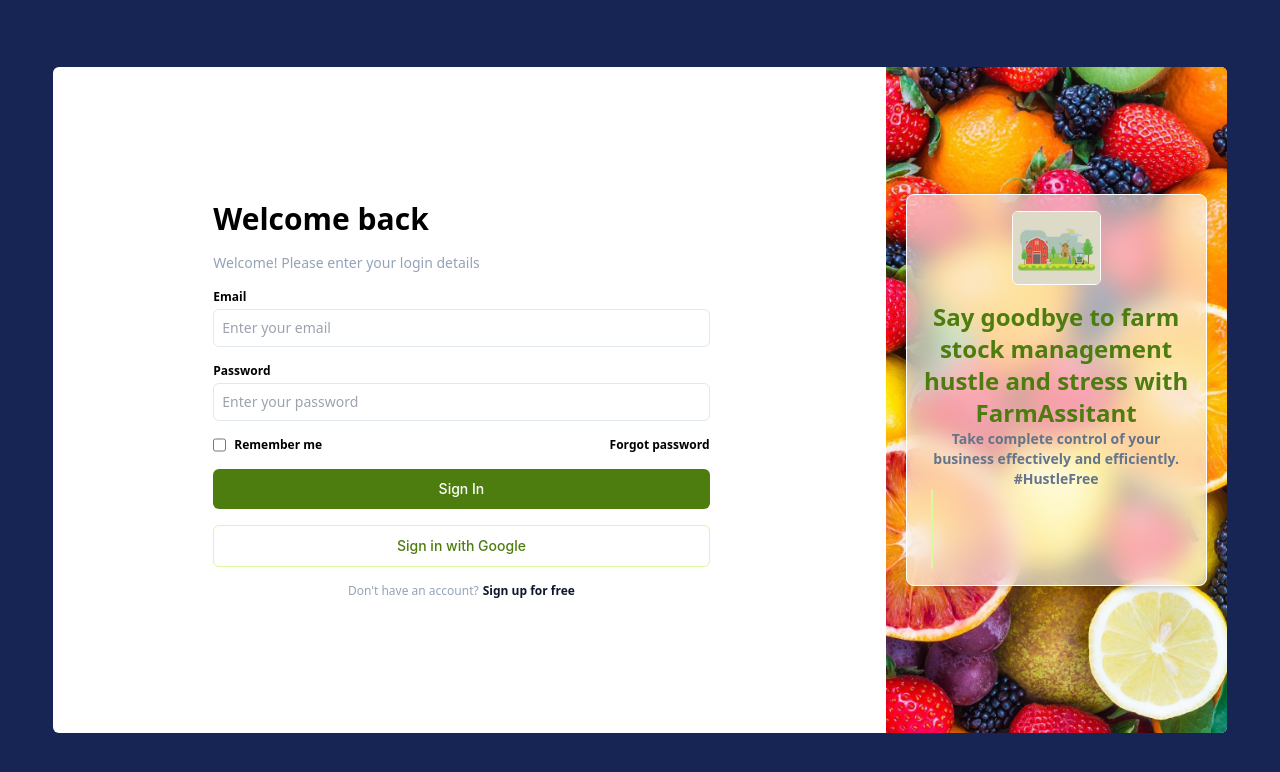
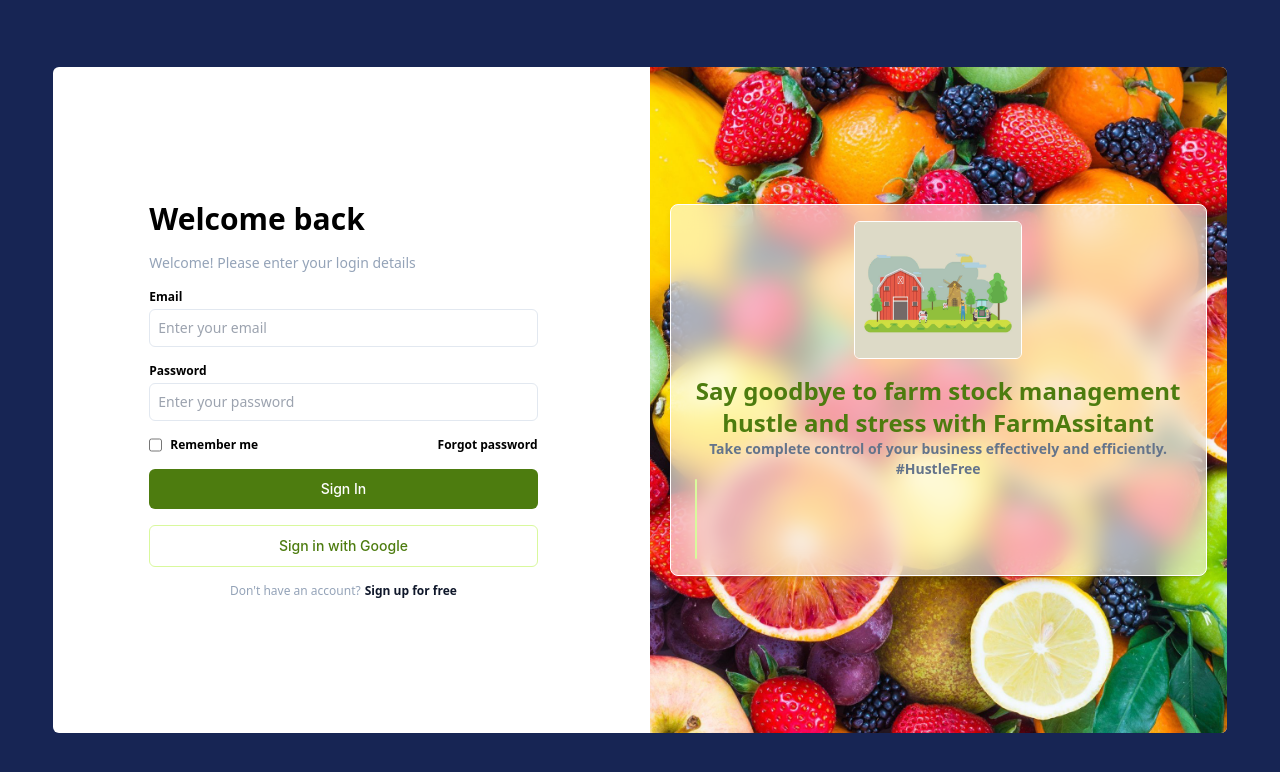
Before and after one commit to Reu-Amissah/farm-inventory-system, a React (Create React App) app: page / in a window 1280 px wide. Shown: the top 772 px of the page. Built offline with nearby package versions, Linux system fonts and the light colour scheme.

Commit message:
md,lg screen responsiveness

```diff
--- a/src/screens/Login.js
+++ b/src/screens/Login.js
@@ -7,7 +7,7 @@ export default function Login() {
     <div className="w-full h-screen flex items-center justify-center bg-blue-950">
       <div className="w-full h-full bg-white md:rounded-md flex items-center justify-center md:space-x-4 md:w-11/12 md:mx-auto md:h-5/6">
         {/* left section ---- */}
-        <div className="w-full px-5 md:w-full md:mx-auto lg:px-40 space-y-4">
+        <div className="w-full px-5 md:w-1/2 md:mx-auto md:px-10 lg:px-24 space-y-4">
           <h3 className="text-3xl font-semibold font-sans">Welcome back</h3>
           <p className="text-sm font-normal font-sans text-slate-400">
             Welcome! Please enter your login details
@@ -57,7 +57,7 @@ export default function Login() {
 
         {/* right section ------ */}
         <div
-          className="md:flex lg:w-1/2 h-full items-center justify-center hidden"
+          className="md:flex md:w-1/2 h-full items-center justify-center hidden"
           id="image"
         >
           <div className="description w-full bg-white mx-5 mb-5 bg-opacity-60 backdrop-blur-md bg-filter rounded-lg p-4 shadow-md border border-white">
```
